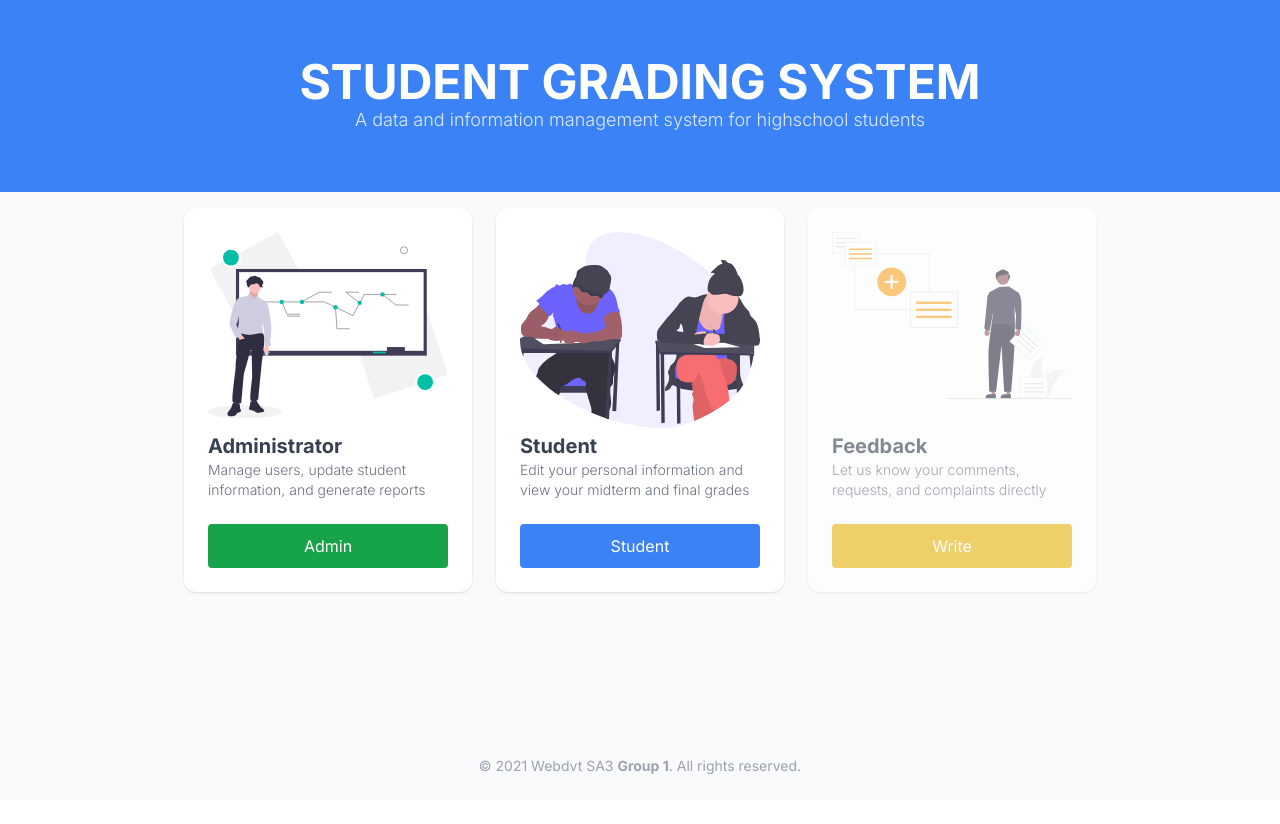
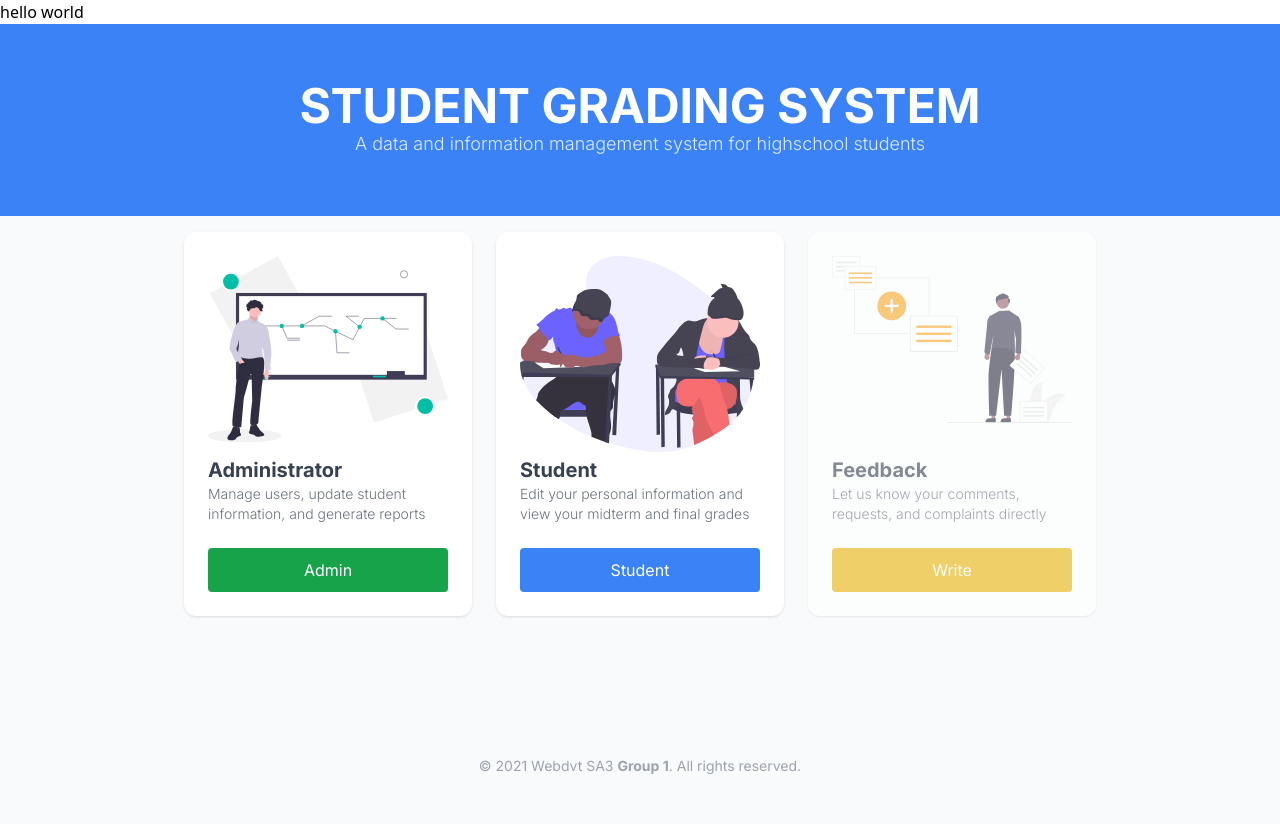
Before and after one commit to lancemartija/Grading-System, a PHP site: page / in a window 1280 px wide. Before the commit the page ends 774 px from the top, so only its background shows below. Run offline with PHP 8.4, Linux system fonts and the light colour scheme; style sheets or scripts are compiled from the project's sources.

Commit message:
hello world line16

```diff
--- a/index.php
+++ b/index.php
@@ -13,6 +13,7 @@
 </head>
 
 <body>
+  <p>hello world</p>
   <main class="h-screen overflow-hidden font-inter bg-gray-50">
     <header class="flex flex-col items-center justify-center w-full h-48 bg-blue-500">
       <h1 class="text-5xl font-bold text-center text-white uppercase">Student Grading System</h1>
```
